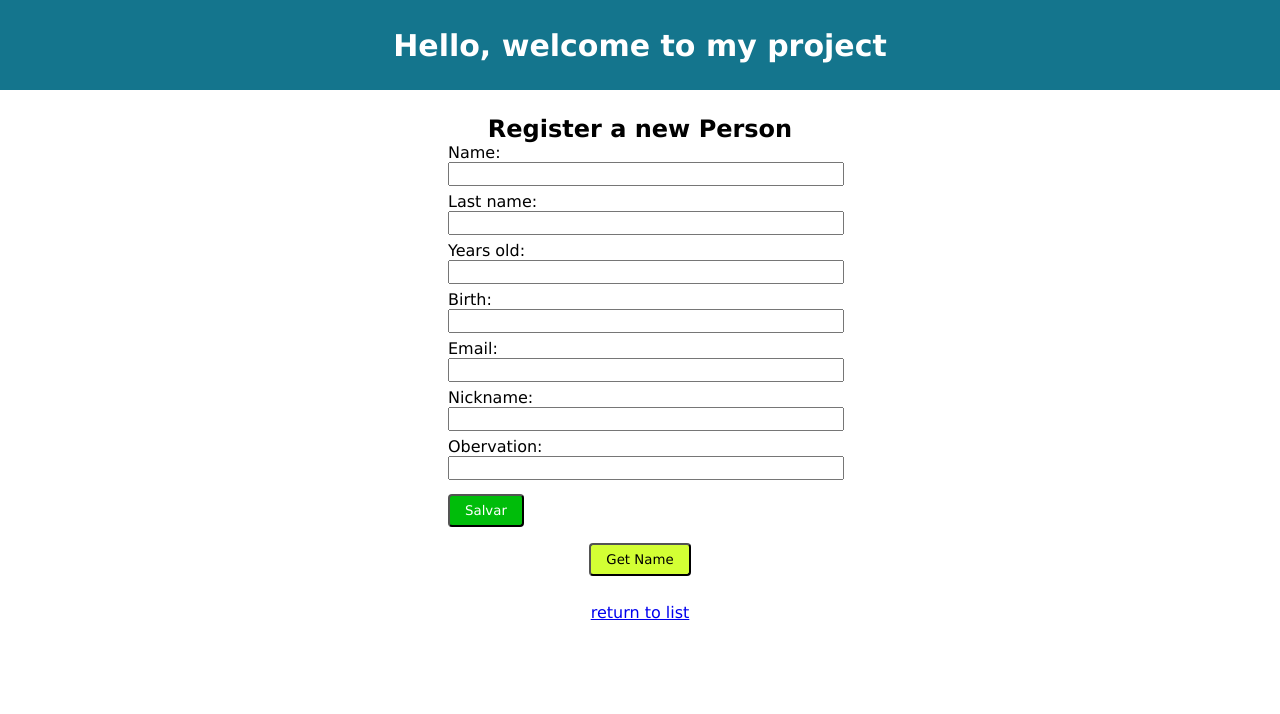
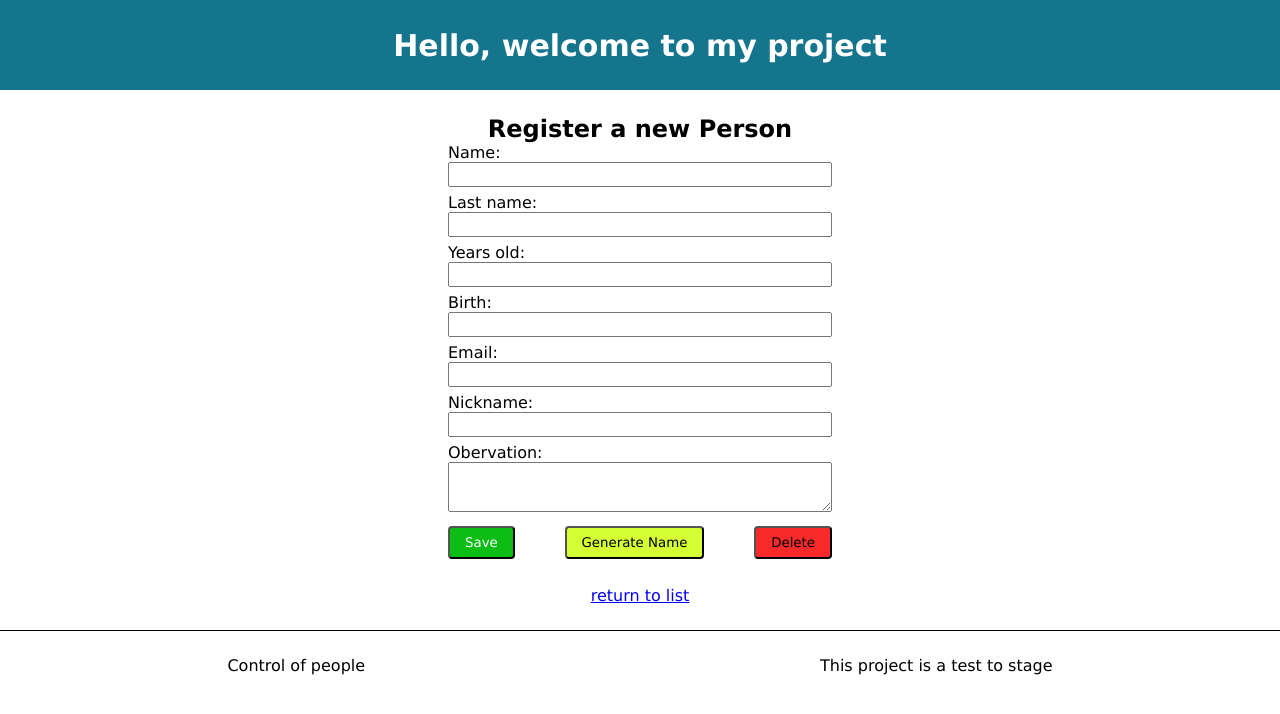
Before and after one commit to diogoss120/registration-of-people, a Django app: page / in a window 1280 px wide. Shown: the top 714 px of the page. Run offline with Django 3.2, Linux system fonts and the light colour scheme.

Commit message:
correcting errors and improving the interface

```diff
--- a/people/models.py
+++ b/people/models.py
@@ -7,7 +7,7 @@ class Person(models.Model):
     birth = models.DateField()
     email = models.EmailField()
     nickname = models.CharField(max_length=30, null=True, blank=True)
-    obervation = models.CharField(max_length=50, null=True, blank=True)
+    obervation = models.TextField(max_length=100, null=True, blank=True)
 
     def __str__(self) -> str:
         return self.name
--- a/people/static/css/style.css
+++ b/people/static/css/style.css
@@ -2,6 +2,7 @@
     margin: 0;
     padding: 0;
     font-family: Verdana, Geneva, Tahoma, sans-serif;
+    box-sizing: border-box;
 }
 
 header {
@@ -14,16 +15,17 @@ header {
     flex-direction: column;
     align-items: center;
     justify-content: center;
+    padding: 10px;
 }
 
 main {
     display: flex;
     flex-direction: column;
     align-items: center;
-    padding-top: 25px;
+    padding: 25px 0;
 }
 
-.btn, .btn-submit, .btn-alert {
+.btn, .btn-submit, .btn-get-name, .btn-delete {
     cursor: pointer;
     color: white;
     margin: 8px 0;
@@ -32,12 +34,25 @@ main {
 }
 
 .btn-submit {
-    background-color: rgb(0, 189, 10);
+    background-color: rgb(11, 189, 20);
 }
 
-.btn-alert {
+.btn-get-name {
     background-color: rgb(211, 255, 52);
     color: black;
+}
+
+.btn-delete{
+    background-color: rgb(248, 41, 41);
+    color: black;
+}
+
+.buttons {
+    width: 100%;
+    display: flex;
+    flex-direction: row;
+    align-items: center;
+    justify-content: space-between;
 }
 
 table,
@@ -63,14 +78,27 @@ th {
 
 form {
     width: 30%;
-    min-width: 250px;
+    min-width: 330px;
 }
 
-form input {
+form input, form textarea {
     display: block;
     width: 100%;
-    height: 12px;
+    height: 25px;
     padding: 4px;
     font-style: inherit;
     margin-bottom: 6px;
 }
+
+form textarea {
+    height: 50px;
+}
+
+footer {
+    border-top: 1px solid black;
+    display: flex;
+    flex-direction: row;
+    align-items: center;
+    justify-content: space-around;
+    height: 70px;
+}
--- a/people/static/javascript/form.js
+++ b/people/static/javascript/form.js
@@ -1,23 +1,30 @@
-document.querySelector("input[name='obervation']").required = false;
+document.querySelector("textarea[name='obervation']").required = false;
 document.querySelector("input[name='nickname']").required = false;
 
-document.querySelector(".btn-alert").addEventListener("click", e => {
+let form = document.querySelector('form');
 
-    let form = document.querySelector('form');
+let btn_get_name = document.querySelector(".btn-get-name")
+let btn_submit = document.querySelector(".btn-submit");
+
+if (btn_get_name) {
+    btn_get_name.addEventListener("click", e => {
+
         e.preventDefault();
-    form.action = '/get_name/';
+        form.action = '/get-name/';
         form.submit();
 
     });
 
-document.querySelector(".btn-submit").addEventListener("click", e => {
+    if (btn_submit) {
+        btn_submit.addEventListener("click", e => {
 
-    let form = document.querySelector('form');
             e.preventDefault();
-    form.action = '/';
+            form.action = 'http://127.0.0.1:8000/';
             form.submit();
 
         });
+    }
+}
 
 
 function getNameFromAPI() {
--- a/people/static/javascript/home.js
+++ b/people/static/javascript/home.js
@@ -1,7 +1,9 @@
 
 document.querySelectorAll(".person").forEach( person => {
     let person_id = person.dataset.id;
+
     person.addEventListener('click', e => {
+        console.log('id do click', person_id)
         location.href = `/edit-person/${person_id}`;
     });
 });
--- a/people/templates/people/base.html
+++ b/people/templates/people/base.html
@@ -19,6 +19,10 @@
         {% endblock content %}
     </main>
 
+    <footer>
+        <div>Control of people</div>
+        <div>This project is a test to stage</div>
+    </footer>
     {% block script %}{% endblock script %}
 </body>
 
--- a/people/templates/people/form.html
+++ b/people/templates/people/form.html
@@ -9,11 +9,15 @@
     {% csrf_token %}
 
     {{ form.as_p }}
-
-    <button class="btn-submit" type="submit">Salvar</button>
+    <div class="buttons">
+        <button class="btn-submit" type="submit">Save</button>
+        {% if type == 'new' %}
+        <button class="btn-get-name" type="button">Generate Name</button>
+        {% endif %}
+        <button class="btn-delete" type="button">Delete</button>
+    </div>
 </form>
 
-<button class="btn-alert">Get Name</button>
 <br>
 <a href="/people">return to list</a>
 
--- a/people/views.py
+++ b/people/views.py
@@ -4,7 +4,7 @@ from .form import PersonForm
 import requests
 
 
-def get_people(request):
+def list_of_people(request):
 
     list_people = []
     people = Person.objects.all()
@@ -12,73 +12,73 @@ def get_people(request):
     for person in people:
         list_people.append(person)
 
-    data = {}
+    data = {} # dictionary with information that will be sent to template
     data['message'] = 'Select the person that you want'
     data["people"] = list_people
 
     return render(request, "people/home.html", data)
 
 
-def register_person(request):
+def new_person(request):
     form = PersonForm(request.POST or None)
 
     if request.method == "POST" and form.is_valid():
         form.save()
-        return redirect('url_get_people')
+        return redirect('url_list_people')
 
-    # dictionary que será enviado para o template django
-    data = {}
+    data = {} # dictionary with information that will be sent to template
     data['form'] = form
+    data['type'] = 'new'
     data['message'] = 'Register a new Person'
 
     return render(request, 'people/form.html', data)
 
 
-def edit_person(request, id: int):
+def update_person(request, id: int):
 
-    person = Person.objects.get(pk=id)
+    person = Person.objects.get(pk=id)  # getting a person that is in edition
     form = PersonForm(request.POST or None, instance=person)
 
-    if request.method == "POST" and form.is_valid():
+    if form.is_valid(): # validate form and save if ok
         form.save()
-        return redirect('url_get_people')
+        return redirect('url_list_people')
 
-    # dictionary que será enviado para o template django
-    data = {}
+    data = {}  # dictionary with information that will be sent to template
     data['form'] = form
+    data['type'] = 'edit'
     data['message'] = 'Edit the Person selected'
 
     return render(request, 'people/form.html', data)
 
 
-def get_name(request):
+def get_name(request):  # a method python that will get aleators names in web api
 
     url = 'http://gerador-nomes.herokuapp.com/nome/aleatorio'
 
-    r = requests.get(url)
+    r = requests.get(url)  # will make request to api
 
-    myList = []
+    myList = ["Person", "Middle name", "Last name"]
 
     if (r.status_code == 200):
-        myList = eval(r.text)
-    else:
-        myList[0] = "Person"
-        myList[1] = "Middle name"
-        myList[2] = "Last name"
+        myList = eval(r.text)  # converting a list of strings to a python list
 
-    new_user = Person
+    new_user = Person  # a Person object that will receive the data and that will be returned
     if request.method == "POST":
-        # catching a person yet in edition
-        new_user.name = myList[0]
-        new_user.last_name = myList[1] + " " + myList[2]
+        # catching a person data yet in edition
+        new_user.name = myList[0]  # setting name
+        new_user.last_name = myList[1] + " " + myList[2]  # setting last name
+
+        # getting existent data of form
         new_user.years_old = request.POST["years_old"]
         new_user.birth = request.POST["birth"]
         new_user.email = request.POST["email"]
         new_user.nickname = request.POST["nickname"]
         new_user.obervation = request.POST["obervation"]
 
-    form = PersonForm(instance=new_user)
-    data = {}
+    form = PersonForm(instance=new_user)  # defining a PersonForm to the view
+
+    data = {}  # dictionary with information that will be sent to template
     data["form"] = form
+    data['type'] = 'new'
     data['message'] = 'Register a new Person'
     return render(request, 'people/form.html', data)
--- a/people_control/urls.py
+++ b/people_control/urls.py
@@ -4,8 +4,8 @@ from people.views import *
 
 urlpatterns = [
     path('admin/', admin.site.urls),
-    path('', register_person, name='url_register_people'),
-    path('people/', get_people, name='url_get_people'),
-    path('edit-person/<int:id>', edit_person, name='url_edit_people'),
-    path('get_name/', get_name)
+    path('', new_person, name='url_new_people'),
+    path('people/', list_of_people, name='url_list_people'),
+    path('edit-person/<int:id>/', update_person, name='url_edit_people'),
+    path('get-name/', get_name)
 ]
```
Also changed, not shown: db.sqlite3, 1 other file. Lines whose indentation alone changed are shown as unchanged.
